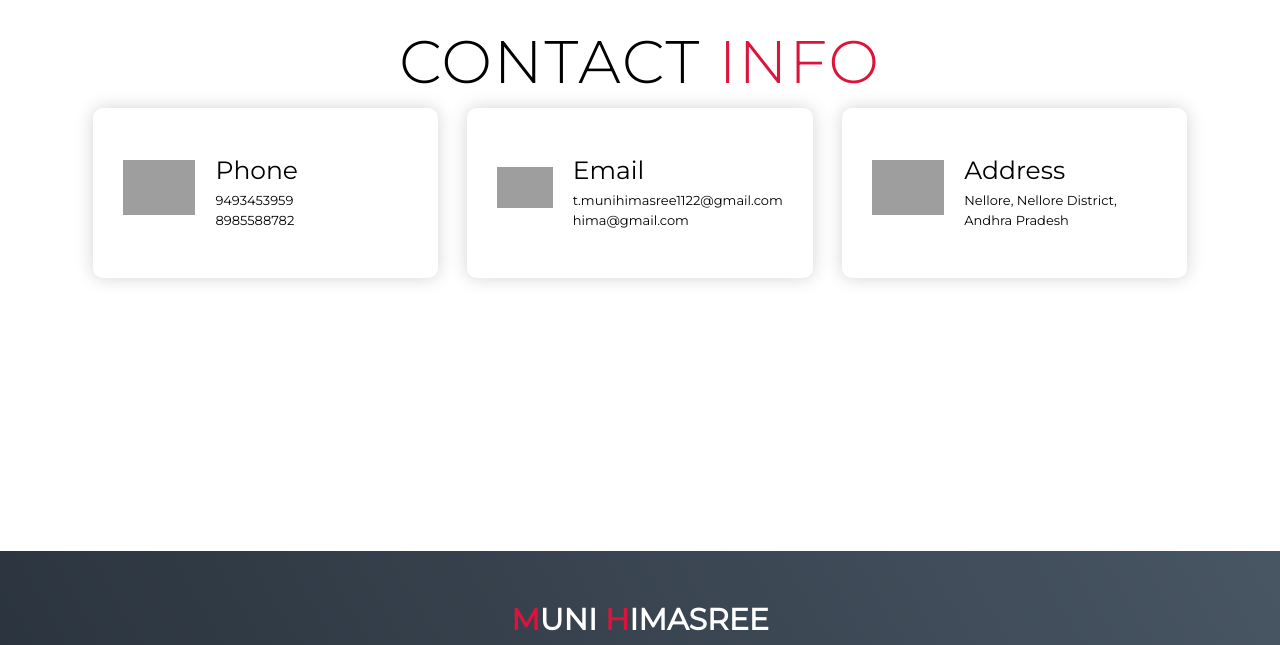
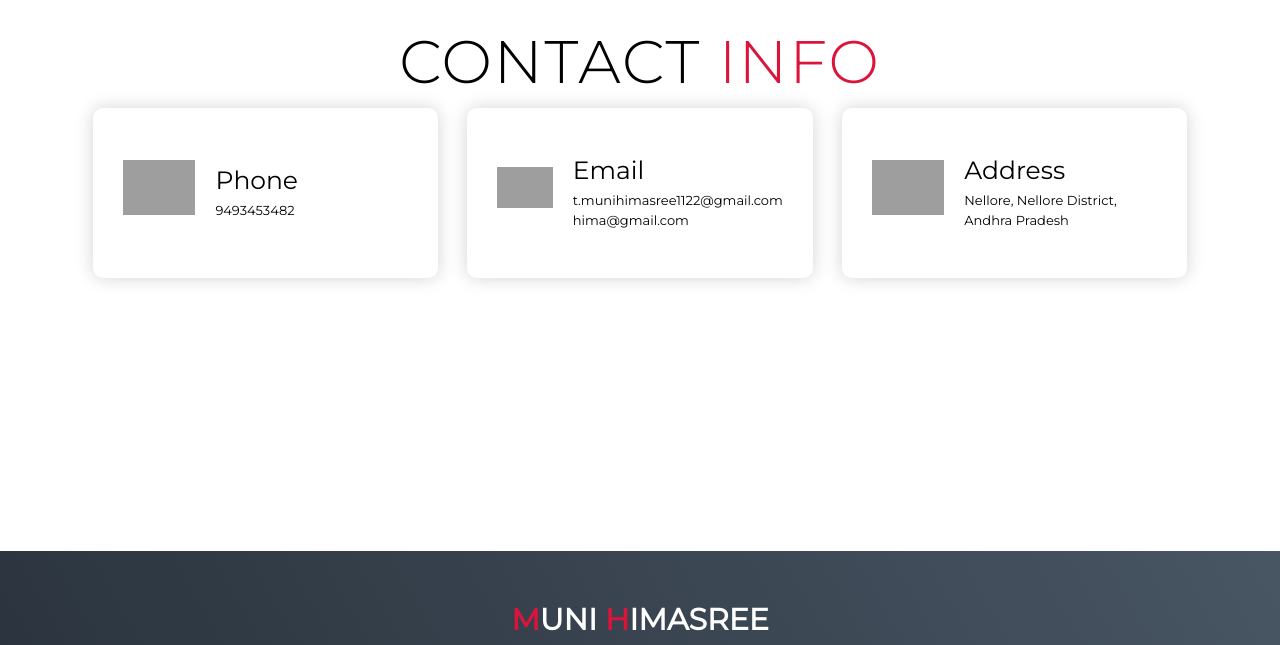
Before and after one commit to Himasree04/OIBSIP, a plain HTML site: page portfolio/index.html in a window 1280 px wide. Shown: the part 3772-4417 px from the top of the page. Drawn offline with Linux system fonts and the light colour scheme; grey boxes are pictures that could not be loaded.

Commit message:
Update index.html

```diff
--- a/portfolio/index.html
+++ b/portfolio/index.html
@@ -134,8 +134,7 @@
           <div class="icon"><img src="https://img.icons8.com/bubbles/100/000000/phone.png" /></div>
           <div class="contact-info">
             <h1>Phone</h1>
-            <h2>9493453959</h2>
-            <h2>8985588782</h2>
+            <h2>9493453482</h2>
           </div>
         </div>
         <div class="contact-item">
```
